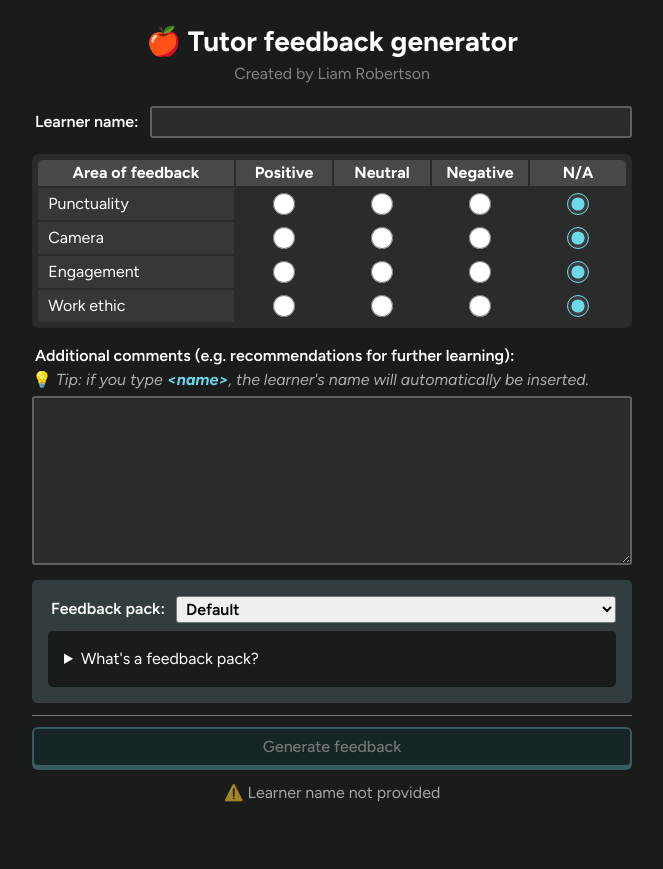
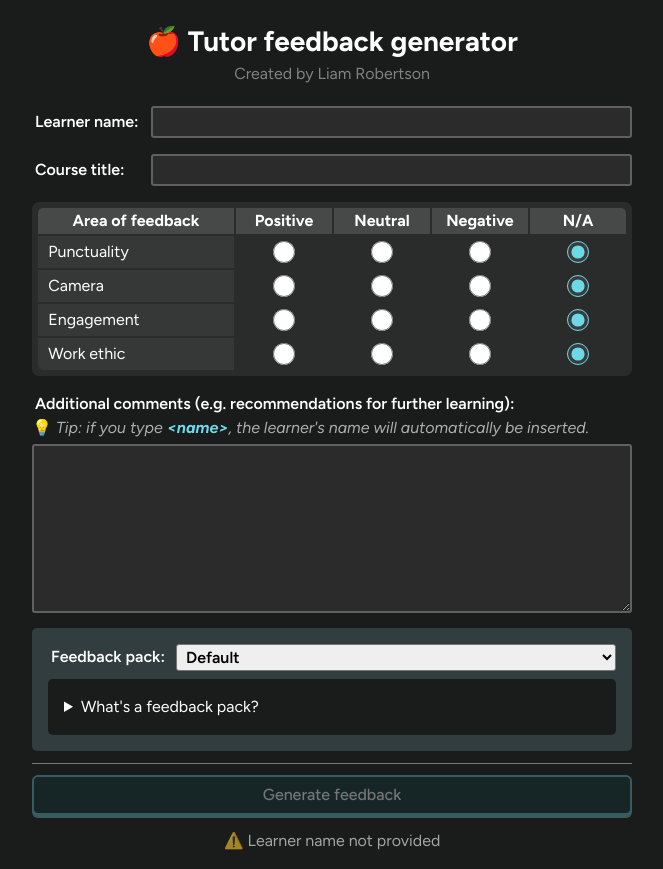
Before and after one commit to repercussive/tutor-feedback-generator, a React (Vite) app: page / in a window 1280 px wide. Shown: the whole page, without its empty margins (308-971 px from the left). Before the commit the page ends 821 px from the top, so only its background shows below. Built offline with nearby package versions, Linux system fonts and the light colour scheme.

Commit message:
Add input field for course title

```diff
--- a/src/App.tsx
+++ b/src/App.tsx
@@ -1,6 +1,6 @@
 import { useFeedbackStore } from '@src/stores/feedbackStore'
 import FeedbackSelector from '@components/FeedbackSelector'
-import LearnerNameInput from '@components/LearnerNameInput'
+import LearnerNameInput from '@src/components/BasicInfoInputSection'
 import FeedbackPackSection from '@components/FeedbackPackSection'
 import GenerateFeedbackSection from '@components/GenerateFeedbackSection'
 import AdditionalCommentsSection from '@components/AdditionalCommentSection'
--- /dev/null
+++ b/src/components/BasicInfoInputSection.tsx
@@ -0,0 +1,34 @@
+import { useFeedbackStore } from '@src/stores/feedbackStore'
+import styles from '@components/styles/BasicInfoInputSection.module.scss'
+
+function BasicInfoInputSection() {
+  const learnerName = useFeedbackStore((state) => state.learnerName)
+  const setLearnerName = useFeedbackStore((state) => state.setLearnerName)
+  const courseTitle = useFeedbackStore((state) => state.courseTitle)
+  const setCourseTitle = useFeedbackStore((state) => state.setCourseTitle)
+
+  return (
+    <div className={styles.container}>
+      <div>
+        <label htmlFor="learner-name-input">Learner name: </label>
+        <input
+          id="learner-name-input"
+          type="text"
+          onChange={(e) => setLearnerName(e.target.value)}
+          value={learnerName}
+        />
+      </div>
+      <div>
+        <label htmlFor="course-title-input">Course title: </label>
+        <input
+          id="course-title-input"
+          type="text"
+          onChange={(e) => setCourseTitle(e.target.value)}
+          value={courseTitle}
+        />
+      </div>
+    </div>
+  )
+}
+
+export default BasicInfoInputSection
--- a/src/components/LearnerNameInput.tsx
+++ /dev/null
@@ -1,15 +0,0 @@
-import { useFeedbackStore } from '@src/stores/feedbackStore'
-import styles from '@components/styles/LearnerNameInput.module.scss'
-
-function LearnerNameInput() {
-  const setLearnerName = useFeedbackStore((state) => state.setLearnerName)
-
-  return (
-    <div className={styles.container}>
-      <label htmlFor="learner-name-input">Learner name: </label>
-      <input id="learner-name-input" type="text" onChange={(e) => setLearnerName(e.target.value)} />
-    </div>
-  )
-}
-
-export default LearnerNameInput
--- a/src/components/styles/LearnerNameInput.module.scss
+++ b/src/components/styles/BasicInfoInputSection.module.scss
@@ -1,4 +1,4 @@
-.container {
+.container div {
   display: flex;
   align-items: center;
   margin-bottom: 1rem;
@@ -7,6 +7,7 @@
 
   label {
     margin-right: 0.8ch;
+    min-width: 10.75ch;
   }
 
   input {
--- a/src/helpers/generateFeedback.ts
+++ b/src/helpers/generateFeedback.ts
@@ -1,12 +1,19 @@
 import { FeedbackPack, QuestionResponse } from '@src/types'
 
-export function generateFeedback(
+type FeedbackSource = {
   feedbackPack: FeedbackPack,
   learnerName: string,
+  courseTitle: string,
   responses: Record<string, QuestionResponse>,
   additionalComments: string
-) {
+}
+
+export function generateFeedback({ feedbackPack, learnerName, courseTitle, responses, additionalComments }: FeedbackSource) {
   let result = ''
+
+  if (courseTitle) {
+    result += `Feedback for course "${courseTitle}":\n\n`
+  }
 
   for (const question of feedbackPack.questions) {
     const response = responses[question.questionName]
--- a/src/stores/feedbackStore.ts
+++ b/src/stores/feedbackStore.ts
@@ -12,7 +12,9 @@ const initialFeedbackPack = initialFeedbackPackCategory === 'default' ? defaultF
 
 interface FeedbackState {
   learnerName: string,
-  setLearnerName: (newName: string) => void
+  setLearnerName: (newName: string) => void,
+  courseTitle: string,
+  setCourseTitle: (newName: string) => void
   feedbackPackCategory: 'default' | 'custom',
   setFeedbackPackCategory: (category: 'default' | 'custom') => void,
   activeFeedbackPack: FeedbackPack,
@@ -31,6 +33,9 @@ interface FeedbackState {
 export const useFeedbackStore = create<FeedbackState>()((set) => ({
   learnerName: '',
   setLearnerName: (newName) => set(() => ({ learnerName: newName })),
+
+  courseTitle: '',
+  setCourseTitle: (title) => set(() => ({ courseTitle: title })),
 
   feedbackPackCategory: initialFeedbackPackCategory,
   setFeedbackPackCategory: (category) => set(() => ({ feedbackPackCategory: category })),
@@ -55,7 +60,13 @@ export const useFeedbackStore = create<FeedbackState>()((set) => ({
   feedbackContent: '',
   setFeedbackContent: (content: string) => set(() => ({ feedbackContent: content })),
   generateFeedback: () => set((state) => ({
-    feedbackContent: generateFeedback(state.activeFeedbackPack, state.learnerName, state.questionResponses, state.additionalComments)
+    feedbackContent: generateFeedback({
+      feedbackPack: state.activeFeedbackPack,
+      learnerName: state.learnerName,
+      courseTitle: state.courseTitle,
+      responses: state.questionResponses,
+      additionalComments: state.additionalComments
+    })
   }))
 }))
 
```
